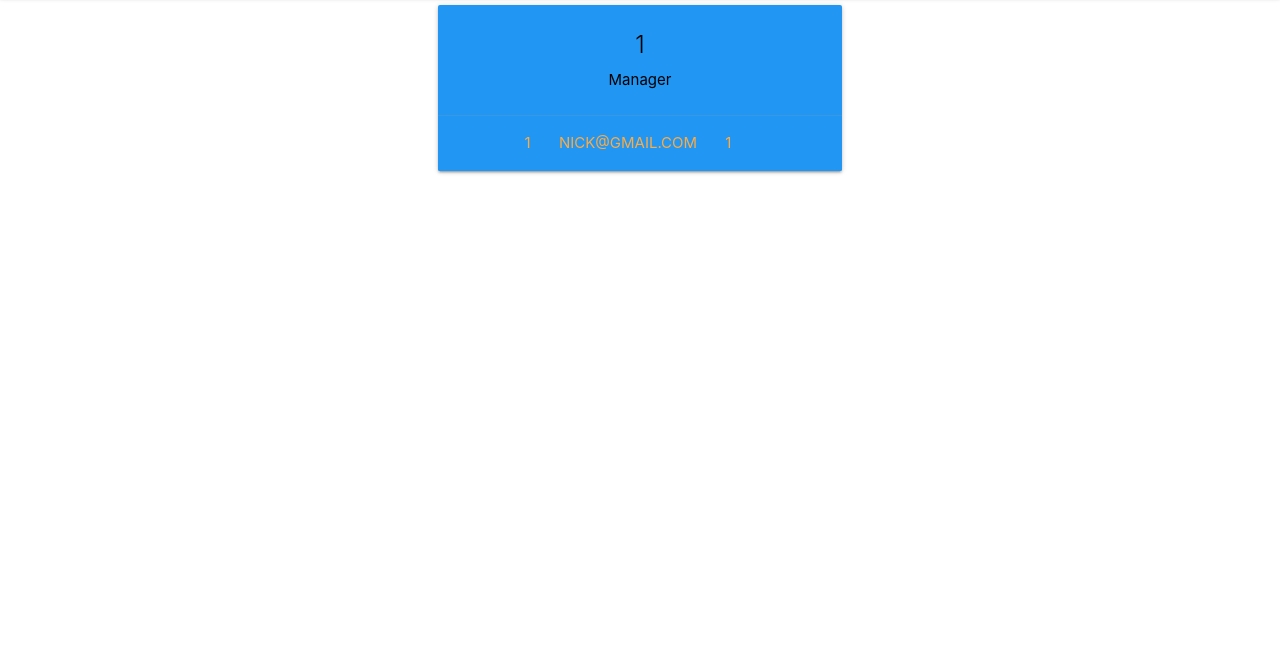
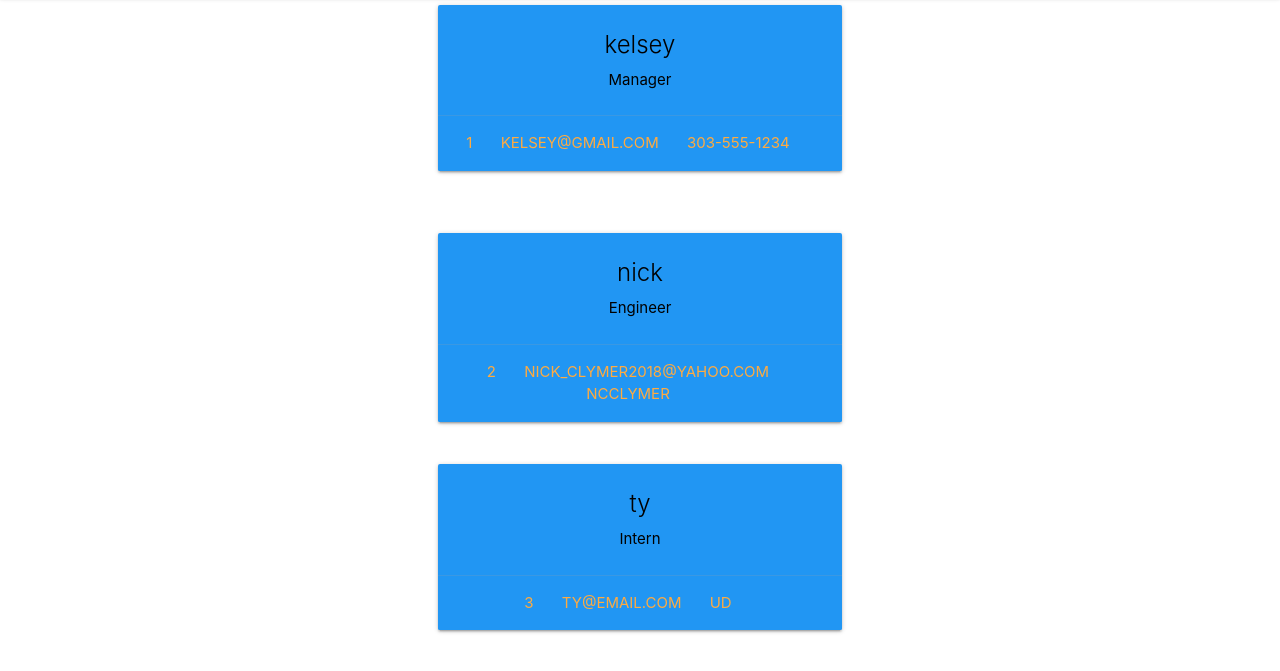
Before and after one commit to ncclymer/10-team-profile-generator, a website: page home/roster.html in a window 1280 px wide. Shown: the part 67-738 px from the top of the page. Drawn offline with nearby package versions, Linux system fonts and the light colour scheme.

```diff
--- a/home/roster.html
+++ b/home/roster.html
@@ -1,6 +1,6 @@
-
 <!DOCTYPE html>
 <html lang="en">
+
 <head>
   <meta charset="UTF-8" />
   <meta http-equiv="X-UA-Compatible" content="IE=edge" />
@@ -9,6 +9,7 @@
   <script src="https://cdnjs.cloudflare.com/ajax/libs/materialize/1.0.0/js/materialize.min.js"></script>
   <title>Team</title>
 </head>
+
 <body>
   <nav>
     <div class="nav-wrapper blue-grey lighten-2">
@@ -23,13 +24,13 @@
       <div class="col s12 m4 offset-m4">
         <div class="card blue center-align">
           <div class="card-content black-text">
-                <span class="card-title">1</span>
+            <span class="card-title">kelsey</span>
             <p>Manager</p>
           </div>
           <div class="card-action">
             <a href="#">1</a>
-                <a href="mailto:nick@gmail.com">nick@gmail.com</a>
-                <a href="#">1</a>
+            <a href="mailto:kelsey@gmail.com">kelsey@gmail.com</a>
+            <a href="#">303-555-1234</a>
           </div>
         </div>
       </div>
@@ -38,6 +39,38 @@
   </div>
   <div class="row center-align">
 
+    <div class="row center-align">
+      <div class="col s12 m4 offset-m4">
+        <div class="card blue center-align">
+          <div class="card-content black-text">
+            <span class="card-title">nick</span>
+            <p>Engineer</p>
+          </div>
+          <div class="card-action">
+            <a href="#">2</a>
+            <a href="mailto:nick_clymer2018@yahoo.com">nick_clymer2018@yahoo.com</a>
+            <a href="https://www.github.com/ncclymer" target="_blank">ncclymer</a>
+          </div>
+        </div>
+      </div>
+    </div>
+
+    <div class="row center-align">
+      <div class="col s12 m4 offset-m4">
+        <div class="card blue center-align">
+          <div class="card-content black-text">
+            <span class="card-title">ty</span>
+            <p>Intern</p>
+          </div>
+          <div class="card-action">
+            <a href="#">3</a>
+            <a href="mailto:ty@email.com">ty@email.com</a>
+            <a href="#">UD</a>
+          </div>
+        </div>
+      </div>
+    </div>
   </div>
 </body>
+
 </html>
--- a/index.js
+++ b/index.js
@@ -64,7 +64,7 @@
 {
     type: "input",
     name: "engGithub",
-    message: "What is the Engineer's GitHub account?",
+    message: "What is the Engineer's GitHub username?",
 },
 ];
 const questionIntern = [{
--- a/package.json
+++ b/package.json
@@ -3,5 +3,8 @@
     "fs": "*",
     "inquirer": "^8.1.0",
     "jest": "^27.0.6"
+  },
+  "scripts": {
+    "test": "jest"
   }
 }
```
Also changed, not shown: tests/manager.test.js (added, +44 -0 lines), tests/manager.html (deleted). Lines whose indentation alone changed are shown as unchanged.
